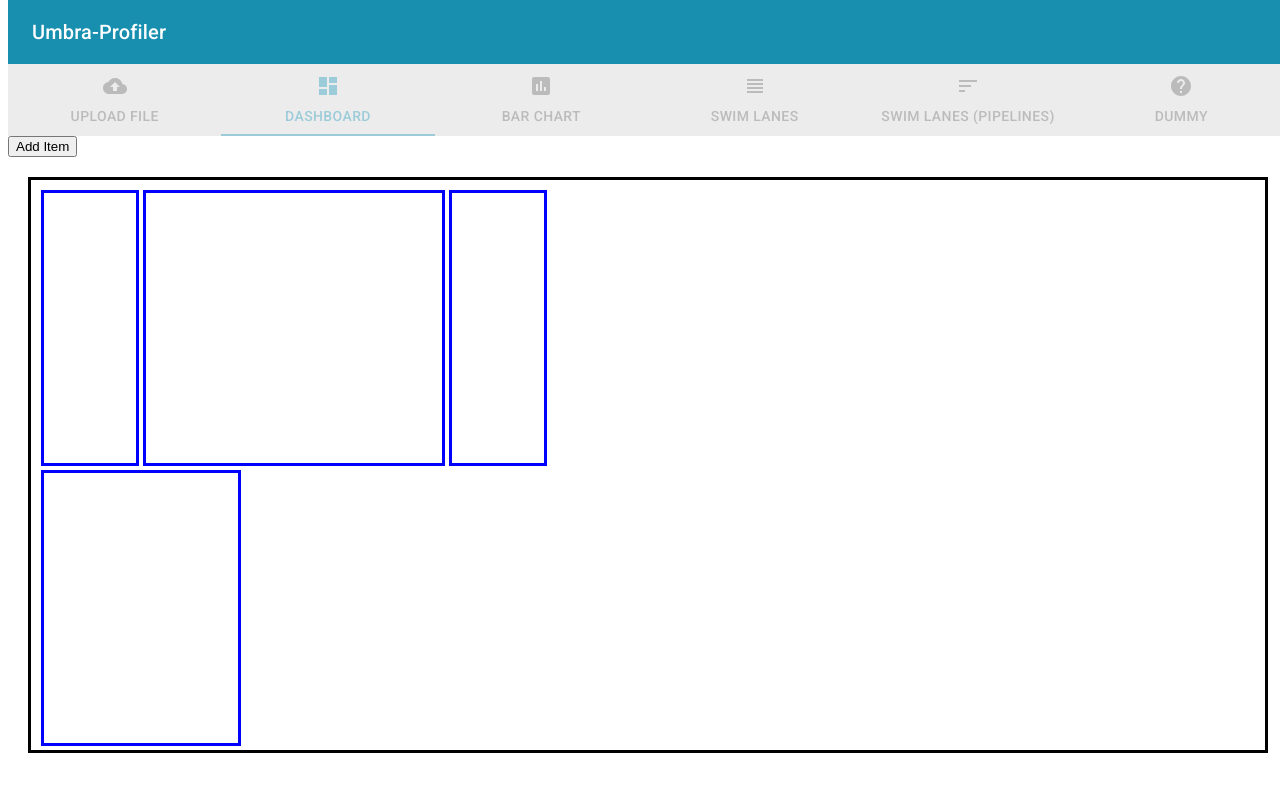
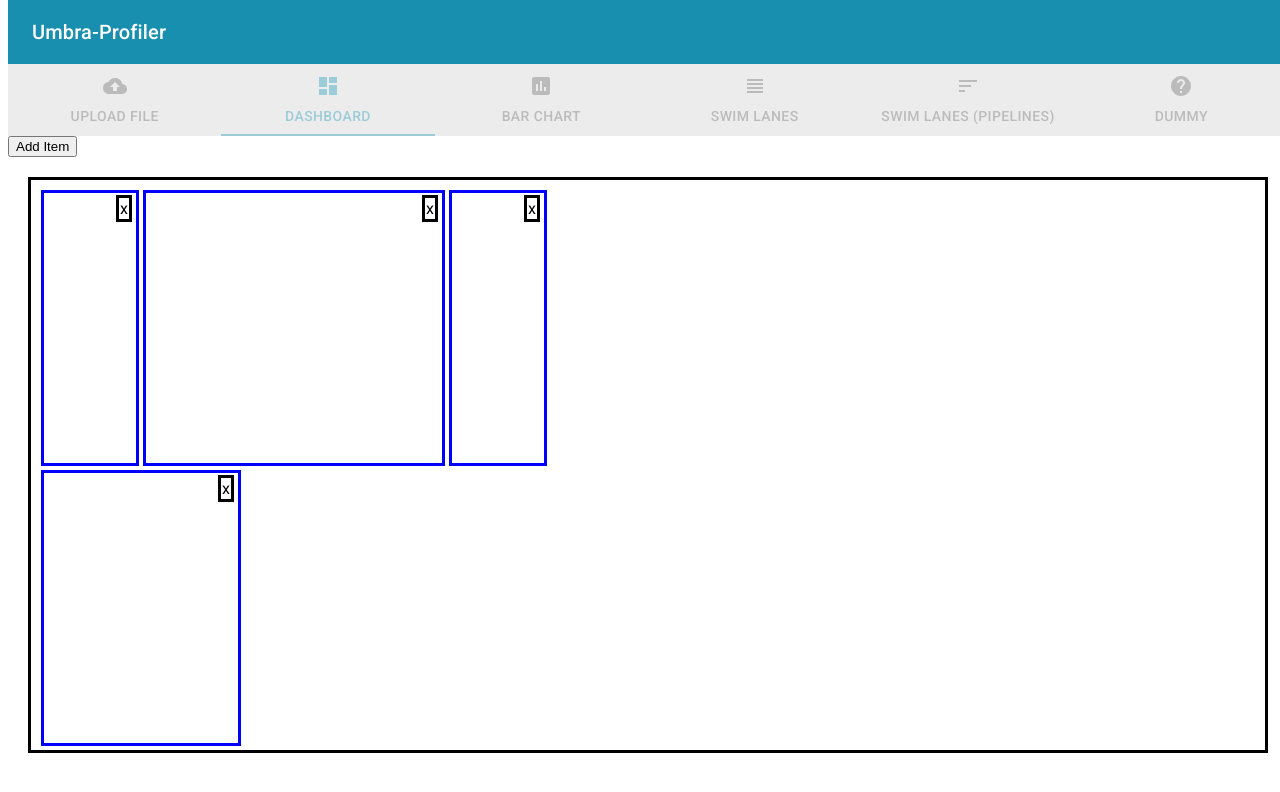
Before and after one commit to umbraperf/umbraperf, a React app: page /dashboard in a window 1280 px wide. Shown: the top 792 px of the page. Built offline with nearby package versions, Linux system fonts and the light colour scheme; the HTML template or start-up script is replaced by a standard one.

Commit message:
dashboard: add create elem to create remove dom elements, add remove element for each widget, css for remove element

```diff
--- a/src/components/dashboard.tsx
+++ b/src/components/dashboard.tsx
@@ -96,12 +96,13 @@ class Dashboard extends React.Component<Props, State> {
                     rowHeight={this.state.rowHeight}
 /*             onLayoutChange={onLayoutChange}
  */          >
-                    {this.state.items.map((key) => (
+                    {this.state.items.map((key, elem) => (
                         <div
                             key={key}
                             className={`widget ${styles.gridBox}`}
 /*                         data-grid={this.state.gridData}
  */                    >
+                            {this.createRemoveElement(elem)}
                             {/*                         <Widget
                             id={key}
 /*                   onRemoveItem={onRemoveItem}
@@ -137,6 +138,37 @@ class Dashboard extends React.Component<Props, State> {
         });
     }
 
+    onRemoveItem(){
+        //TODO
+    }
+
+    createRemoveElement(el: any){
+
+          const i = el.add ? "+" : el.i;
+
+          return (
+            <div key={i} data-grid={el}>
+{/*               {el.add ? (
+                <span
+                  className="add text"
+                  onClick={this.onAddItem}
+                  title="You can add an item by clicking here, too."
+                >
+                  Add +
+                </span>
+              ) : (
+                <span className="text">{i}</span>
+              )} */}
+              <span
+                className={styles.widgetRemove}
+                onClick={this.onRemoveItem.bind(this, i)}
+              >
+                x
+              </span>
+            </div>
+          );
+    }
+
 }
 
 
--- a/src/style/dashboard.module.css
+++ b/src/style/dashboard.module.css
@@ -9,3 +9,13 @@
     border: solid;
     border-color: blue;
 }
+
+.widgetRemove{
+    position: absolute;
+    right: 2px;
+    top: 0;
+    cursor: pointer;
+    border: solid;
+    margin: 2px;
+    padding: 1px;
+}
```
